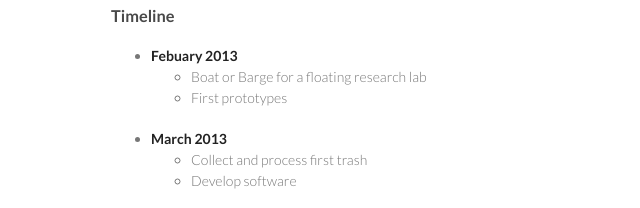
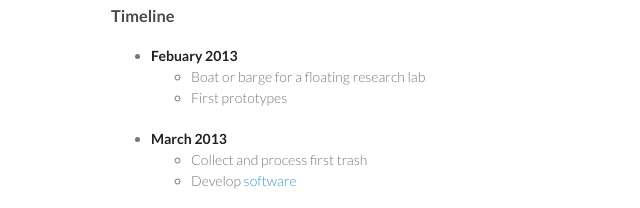
Before and after one commit to PhoenixBureau/ReGPGP, a plain HTML site: page index.html in a window 1280 px wide. Shown: the part 733-941 px from the top of the page, 459-1099 px from the left. Drawn offline with Linux system fonts and the light colour scheme.

Commit message:
more content

```diff
--- a/index.html
+++ b/index.html
@@ -43,14 +43,14 @@ reactor., use that to convert the trash into <a href="https://en.wikipedia.org/w
   <ul>
     <li><strong>Febuary 2013</strong>
       <ul>
-        <li>Boat or Barge for a floating research lab</li>
+        <li>Boat or barge for a floating research lab</li>
         <li>First prototypes</li>
       </ul>
     </li>
     <li><strong>March 2013</strong>
       <ul>
         <li>Collect and process first trash</li>
-        <li>Develop software</li>
+        <li>Develop <a href="https://github.com/PhoenixBureau/PigeonComputer">software</a></li>
       </ul>
     </li>
     <li><strong>April 2013</strong>
```
